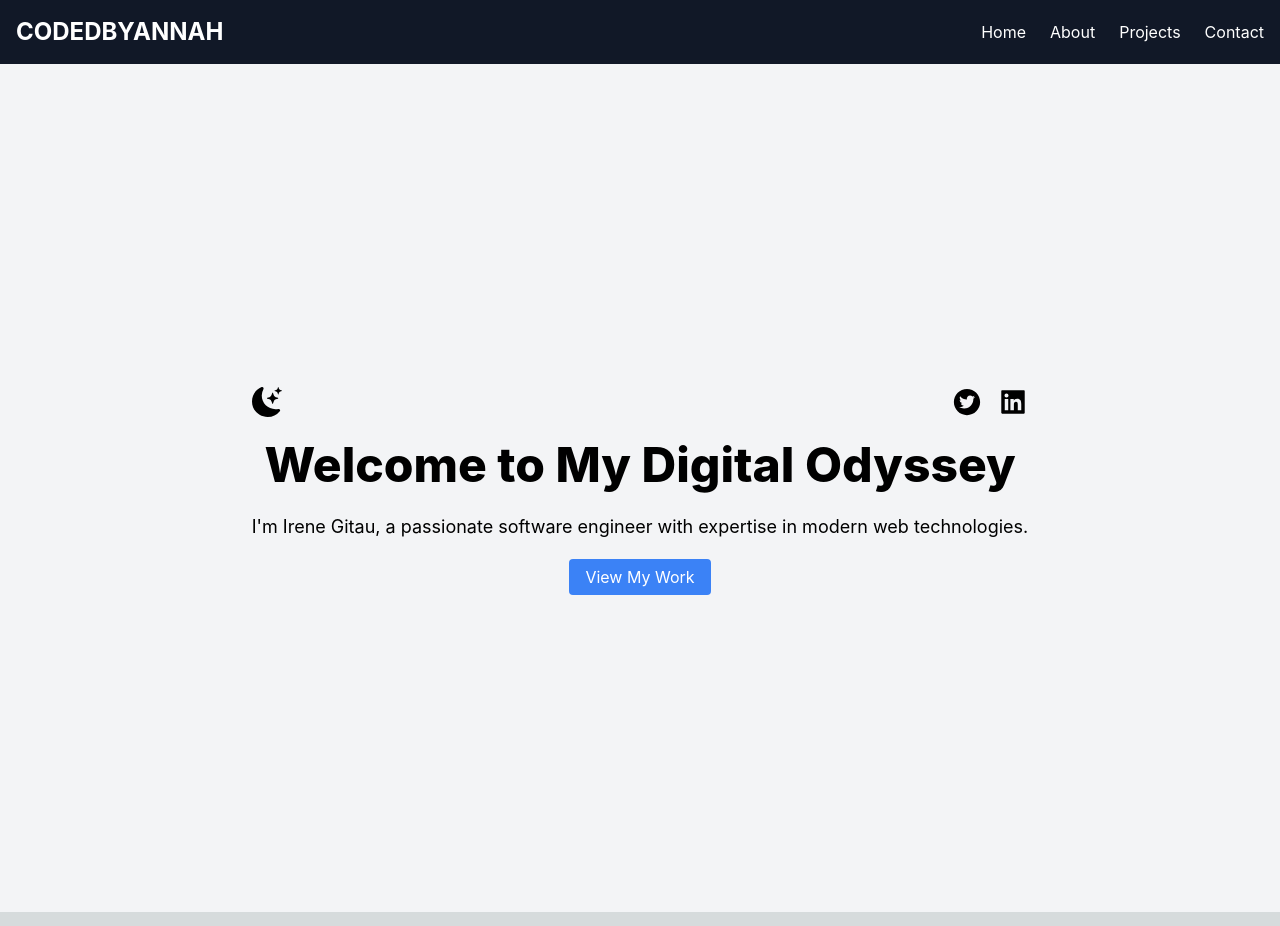
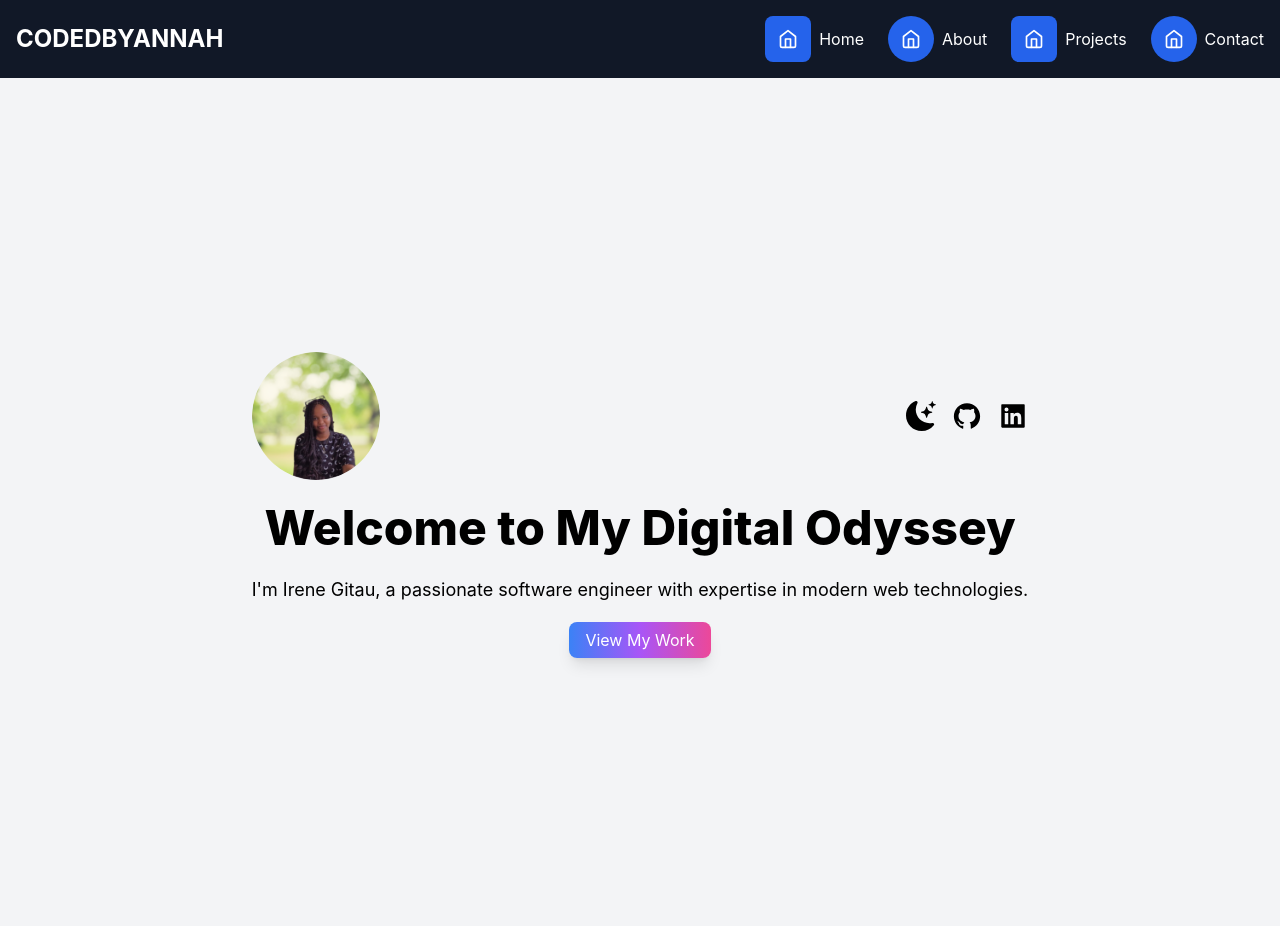
Before and after one commit to Annah-2003/My-Digital-Odyssey, a Next.js app in the folder portfolio/: page / in a window 1280 px wide. Built offline with nearby package versions, Linux system fonts and the light colour scheme.

Commit message:
added icons for the navbar section

```diff
--- a/portfolio/components/NavBar.js
+++ b/portfolio/components/NavBar.js
@@ -1,16 +1,63 @@
-// components/Navbar.js
+import { useState } from 'react';
 import Link from 'next/link';
+import { HomeIcon } from './icons/HomeIcon';
+import { AboutIcon } from './icons/AboutIcon';
+import { ProjectsIcon } from './icons/ProjectsIcon';
+import { ContactIcon } from './icons/ContactIcon';
 
-const Navbar = () => (
-  <nav className="bg-gray-900 text-white p-4 flex justify-between items-center">
-    <div className="text-2xl font-bold">CODEDBYANNAH</div>
-    <div className="space-x-6">
-      <Link href="/" className="hover:text-pink-500">Home</Link>
-      <Link href="/about" className="hover:text-pink-500">About</Link>
-      <Link href="/projects" className="hover:text-pink-500">Projects</Link>
-      <Link href="/contact" className="hover:text-pink-500">Contact</Link>
-    </div>
-  </nav>
-);
+const Navbar = () => {
+  const [isOpen, setIsOpen] = useState(false);
+
+  return (
+    <nav className="bg-gray-900 text-white p-4 flex justify-between items-center">
+      <div className="text-2xl font-bold">CODEDBYANNAH</div>
+      <div className="hidden md:flex space-x-6">
+        <Link href="/" className="hover:text-pink-500 flex items-center space-x-2">
+          <HomeIcon />
+          <span>Home</span>
+        </Link>
+        <Link href="/about" className="hover:text-pink-500 flex items-center space-x-2">
+          <AboutIcon />
+          <span>About</span>
+        </Link>
+        <Link href="/projects" className="hover:text-pink-500 flex items-center space-x-2">
+          <ProjectsIcon />
+          <span>Projects</span>
+        </Link>
+        <Link href="/contact" className="hover:text-pink-500 flex items-center space-x-2">
+          <ContactIcon />
+          <span>Contact</span>
+        </Link>
+      </div>
+      <div className="md:hidden">
+        <button onClick={() => setIsOpen(!isOpen)} className="text-white">
+          <svg className="w-6 h-6" fill="none" stroke="currentColor" viewBox="0 0 24 24" xmlns="http://www.w3.org/2000/svg">
+            <path strokeLinecap="round" strokeLinejoin="round" strokeWidth="2" d={isOpen ? "M6 18L18 6M6 6l12 12" : "M4 6h16M4 12h16m-7 6h7"}></path>
+          </svg>
+        </button>
+      </div>
+      {isOpen && (
+        <div className="absolute top-16 left-0 w-full bg-gray-900 text-white flex flex-col items-center space-y-4 py-4 md:hidden">
+          <Link href="/" className="hover:text-pink-500 flex items-center space-x-2" onClick={() => setIsOpen(false)}>
+            <HomeIcon />
+            <span>Home</span>
+          </Link>
+          <Link href="/about" className="hover:text-pink-500 flex items-center space-x-2" onClick={() => setIsOpen(false)}>
+            <AboutIcon />
+            <span>About</span>
+          </Link>
+          <Link href="/projects" className="hover:text-pink-500 flex items-center space-x-2" onClick={() => setIsOpen(false)}>
+            <ProjectsIcon />
+            <span>Projects</span>
+          </Link>
+          <Link href="/contact" className="hover:text-pink-500 flex items-center space-x-2" onClick={() => setIsOpen(false)}>
+            <ContactIcon />
+            <span>Contact</span>
+          </Link>
+        </div>
+      )}
+    </nav>
+  );
+};
 
 export default Navbar;
--- /dev/null
+++ b/portfolio/components/icons/AboutIcon.js
@@ -0,0 +1,8 @@
+export const AboutIcon = () => (
+    <span className="inline-flex justify-center items-center size-[46px] rounded-full bg-blue-600 text-white dark:bg-blue-500">
+      <svg className="shrink-0 size-5" xmlns="http://www.w3.org/2000/svg" width="24" height="24" viewBox="0 0 24 24" fill="none" stroke="currentColor" strokeWidth="2" strokeLinecap="round" strokeLinejoin="round">
+        <path d="m3 9 9-7 9 7v11a2 2 0 0 1-2 2H5a2 2 0 0 1-2-2z"></path>
+        <polyline points="9 22 9 12 15 12 15 22"></polyline>
+      </svg>
+    </span>
+  );
--- /dev/null
+++ b/portfolio/components/icons/ContactIcon.js
@@ -0,0 +1,8 @@
+export const ContactIcon = () => (
+    <span className="inline-flex justify-center items-center size-[46px] rounded-full bg-blue-600 text-white dark:bg-blue-500">
+      <svg className="shrink-0 size-5" xmlns="http://www.w3.org/2000/svg" width="24" height="24" viewBox="0 0 24 24" fill="none" stroke="currentColor" strokeWidth="2" strokeLinecap="round" strokeLinejoin="round">
+        <path d="m3 9 9-7 9 7v11a2 2 0 0 1-2 2H5a2 2 0 0 1-2-2z"></path>
+        <polyline points="9 22 9 12 15 12 15 22"></polyline>
+      </svg>
+    </span>
+  );
--- /dev/null
+++ b/portfolio/components/icons/HomeIcon.js
@@ -0,0 +1,8 @@
+export const HomeIcon = () => (
+    <span className="inline-flex justify-center items-center size-[46px] rounded-lg bg-blue-600 text-white dark:bg-blue-500">
+      <svg className="shrink-0 size-5" xmlns="http://www.w3.org/2000/svg" width="24" height="24" viewBox="0 0 24 24" fill="none" stroke="currentColor" strokeWidth="2" strokeLinecap="round" strokeLinejoin="round">
+        <path d="m3 9 9-7 9 7v11a2 2 0 0 1-2 2H5a2 2 0 0 1-2-2z"></path>
+        <polyline points="9 22 9 12 15 12 15 22"></polyline>
+      </svg>
+    </span>
+  );
--- /dev/null
+++ b/portfolio/components/icons/ProjectsIcon.js
@@ -0,0 +1,8 @@
+export const ProjectsIcon = () => (
+    <span className="inline-flex justify-center items-center size-[46px] rounded-lg bg-blue-600 text-white dark:bg-blue-500">
+      <svg className="shrink-0 size-5" xmlns="http://www.w3.org/2000/svg" width="24" height="24" viewBox="0 0 24 24" fill="none" stroke="currentColor" strokeWidth="2" strokeLinecap="round" strokeLinejoin="round">
+        <path d="m3 9 9-7 9 7v11a2 2 0 0 1-2 2H5a2 2 0 0 1-2-2z"></path>
+        <polyline points="9 22 9 12 15 12 15 22"></polyline>
+      </svg>
+    </span>
+  );
--- a/portfolio/pages/index.js
+++ b/portfolio/pages/index.js
@@ -1,9 +1,10 @@
-import { AiFillTwitterCircle, AiFillLinkedin } from 'react-icons/ai';
+import { AiFillGithub, AiFillLinkedin } from 'react-icons/ai';
 import { BsFillMoonStarsFill } from 'react-icons/bs';
 import { useState } from 'react';
 import Navbar from '../components/NavBar';
 import { motion } from 'framer-motion';
 import Link from 'next/link';
+import profilePic from '../public/profile-pic.png';
 
 export default function Home() {
   const [darkMode, setDarkMode] = useState(false);
@@ -38,7 +39,9 @@ export default function Home() {
             animate={{ opacity: 1 }}
             transition={{ duration: 1.5 }}
           >
-            <div className="flex justify-between w-full mb-6">
+            <div className="flex justify-between w-full mb-6 items-center">
+              <img src={profilePic.src} alt="Profile Picture" className="w-32 h-32 rounded-full" />
+              <div className="flex space-x-4 items-center">
                 <motion.div
                   whileHover={{ scale: 1.3, color: '#FFD700' }}
                   transition={{ duration: 0.3 }}
@@ -48,9 +51,8 @@ export default function Home() {
                     onClick={() => setDarkMode(!darkMode)}
                   />
                 </motion.div>
-              <div className="flex space-x-4">
                 <motion.div variants={iconVariants} whileHover="hover">
-                  <AiFillTwitterCircle className="text-3xl cursor-pointer" />
+                  <AiFillGithub className="text-3xl cursor-pointer" />
                 </motion.div>
                 <motion.div variants={iconVariants} whileHover="hover">
                   <AiFillLinkedin className="text-3xl cursor-pointer" />
@@ -63,7 +65,7 @@ export default function Home() {
             </p>
             <Link href="/projects" legacyBehavior>
               <motion.a
-                className="bg-blue-500 text-white py-2 px-4 rounded hover:bg-blue-700"
+                className="bg-gradient-to-r from-blue-500 via-purple-500 to-pink-500 text-white py-2 px-4 rounded-lg shadow-lg hover:shadow-2xl transform transition-all duration-300 ease-in-out"
                 variants={buttonVariants}
                 whileHover="hover"
               >
```
Also changed, not shown: portfolio/public/avatar.jpg (deleted), portfolio/public/profile-pic.png (added). Lines whose indentation alone changed are shown as unchanged.
